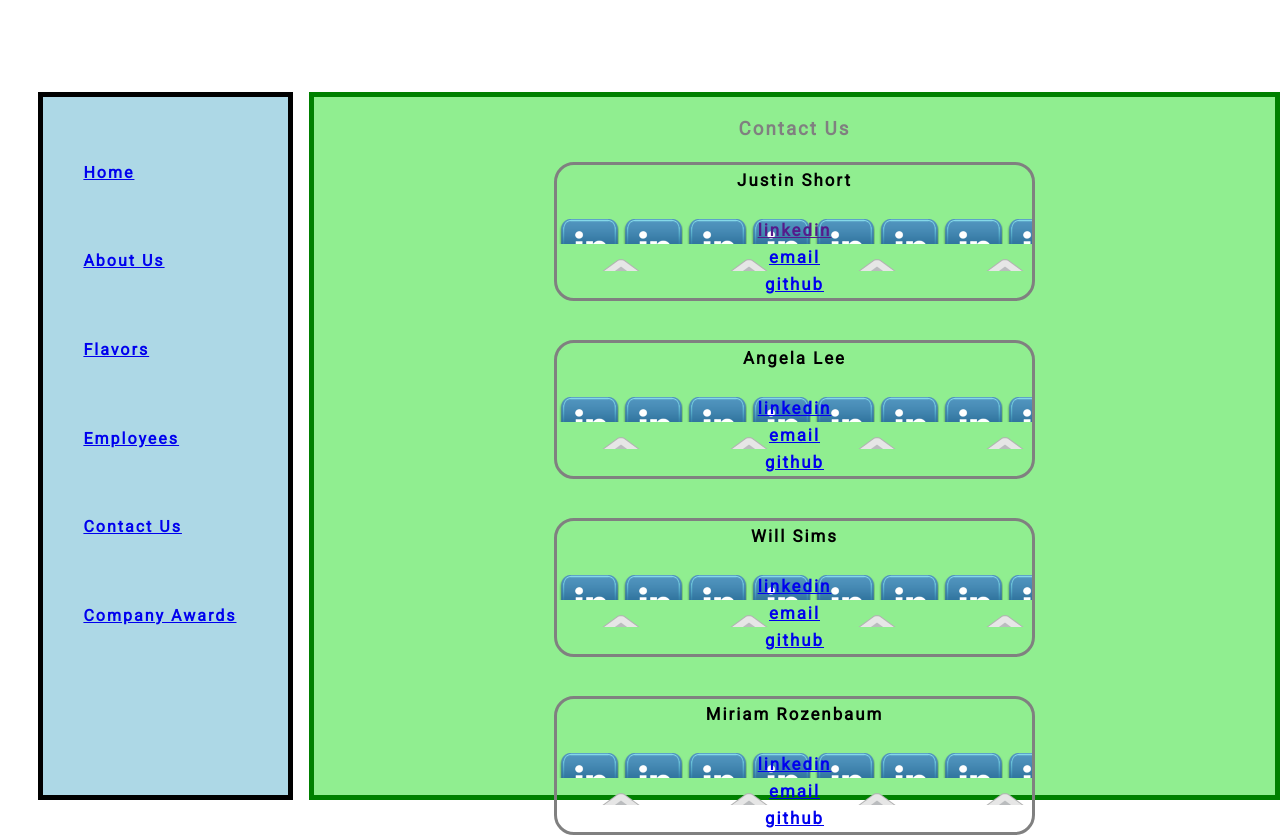
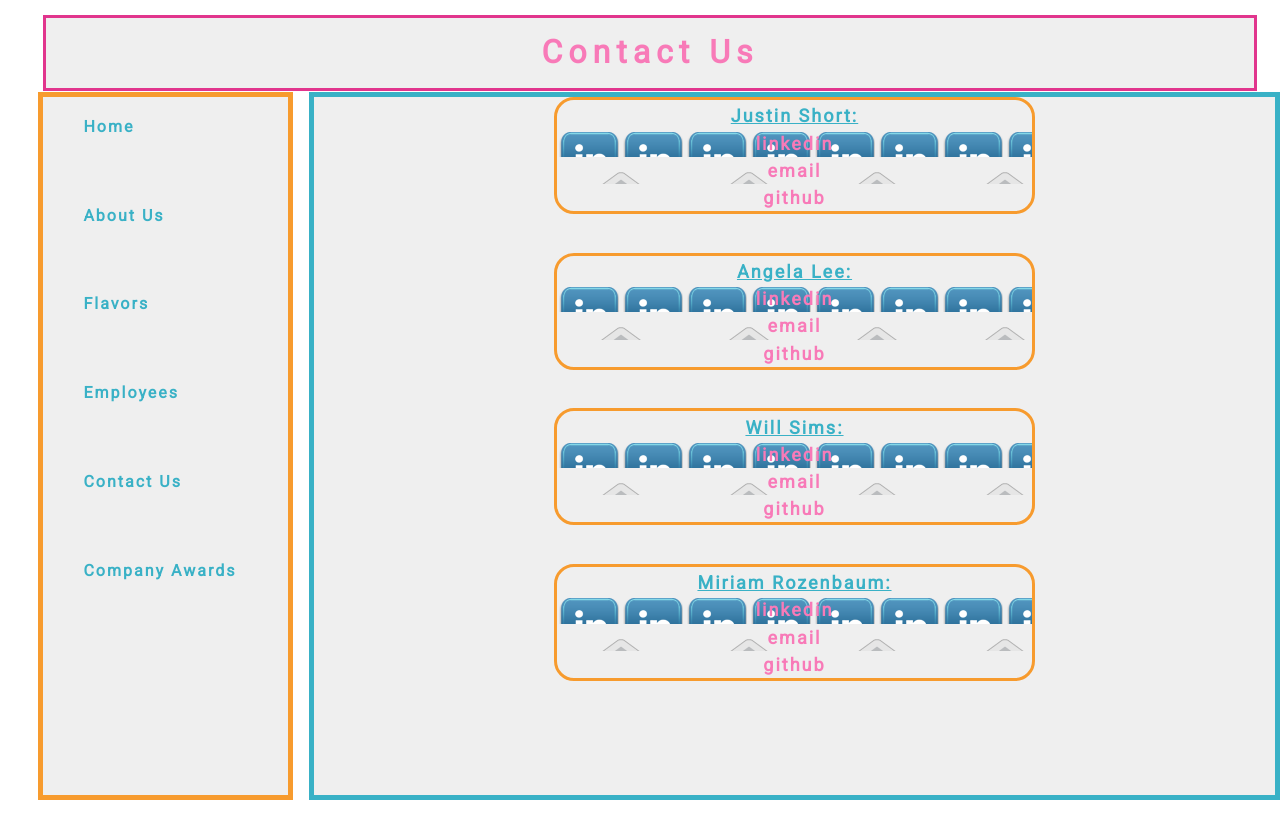
Before and after one commit to nss-day-cohort-18/group-project-static-web-coder-geniuses, a plain HTML site: page contact.html in a window 1280 px wide. Shown: the top 839 px of the page. Drawn offline with Linux system fonts and the light colour scheme; files whose address does not match are found by name.

Commit message:
changed css styling, colors etc, changed border

```diff
--- a/contact.html
+++ b/contact.html
@@ -3,10 +3,14 @@
 		<!-- TOP HEADER WITH TITLE -->
 <head>
 	<meta charset="utf-8">
-	<title>Genius Ice Cream</title>
+	<div class="header">
+		<title>Genius Ice Cream</title>
+		<h1>Contact Us</h1>
+	</div>
+
 	<link href="https://fonts.googleapis.com/css?family=Roboto:300,400" rel="stylesheet">
 	<link rel="stylesheet" type="text/css" href="css/styles.css">
-	<meta name="viewport" content="width=device-width, initial-scale=1.0">
+
 </head>
 <body>
 
@@ -26,12 +30,13 @@
 	</div>
 
 
+
 	<!-- MAIN CONTENT -->
 	<div class="main">
-	    <h3 class="contactUsHeader">Contact Us<h3>
+
 	    <section class="contactPerson">
 	    	<ul class="contactInfo">
-	    		<li><h4 class="contactName">Justin Short</h4></li>
+	    		<li><h4 class="contactName">Justin Short:</h4></li>
           		<li class="linkedin"><a href="">linkedin</a></li>
             	<li class="mail"><a href="mailto:shortjustin880@gmail.com">email</a></li>
             	<li class="github"><a href="https://github.com/short880">github</a></li>
@@ -40,7 +45,7 @@
 
 	    <section class="contactPerson">
 	    	<ul class="contactInfo">
-	    		<li><h4 class="contactName">Angela Lee</h4></li>
+	    		<li><h4 class="contactName">Angela Lee:</h4></li>
           		<li class="linkedin"><a href="https://www.linkedin.com/in/angelalee-615">linkedin</a></li>
             	<li class="mail"><a href="mailto:leead4@gmail.com">email</a></li>
             	<li class="github"><a href="https://github.com/leead4">github</a></li>
@@ -49,7 +54,7 @@
 
 	    <section class="contactPerson">
 	    	<ul class="contactInfo">
-	    		<li><h4 class="contactName">Will Sims</h4></li>
+	    		<li><h4 class="contactName">Will Sims:</h4></li>
 	    		<li class="linkedin"><a href="https://www.linkedin.com/in/willsimsiii">linkedin</a></li>
 	    		<li class="mail"><a href="mailto:willsims514@gmail.com">email</a></li>
 	    		<li class="github"><a href="https://github.com/willsims14">github</a></li>
@@ -58,7 +63,7 @@
 
 	    <section class="contactPerson">
 	    	<ul class="contactInfo">
-	    		<li><h4 class="contactName">Miriam Rozenbaum</h4></li>
+	    		<li><h4 class="contactName">Miriam Rozenbaum:</h4></li>
           		<li class="linkedin"><a href="https://www.linkedin.com/in/miriam-rozenbaum-250253103">linkedin</a></li>
             	<li class="mail"><a href="mailto:mirirozenbaum5@gmail.com">email</a></li>
             	<li class="github"><a href="https://github.com/mrozenbaum">github</a></li>
--- a/css/styles.css
+++ b/css/styles.css
@@ -9,7 +9,7 @@ body {
 body {
   font-family:'Roboto', sans-serif;
   font-weight: 200;
-  color:gray;
+  color:#F79B2E;
   background-color: white;
   line-height: 1.7em;
   letter-spacing: 2px;
@@ -26,25 +26,27 @@ body {
 /**** WHOLE PAGE ****/
 
 /* TOP HEADER STYLING */
-.top {
+/*.top {*/
 /*    position:absolute;*/
-    left:0; right:0;
+ /*   left:0; right:0;
     height: 92px;
-}
+}*/
 
 
 
 /* TOP HEADER STYLING */
 .header {
-    border: 2px orange solid;
-    margin: 15px 15px 30px 15px;
+    border: 3px #E1358D solid;
+    margin: 15px 15px 30px 35px;
     text-align: center;
-    color: #45997A;
-    font-family: "Roboto";
-    background-color: #DBFFD9;
+    color: #F87AB8;
+    font-family: 'Roboto', sans-serif;
+    background-color: #EFEFEF;
+    letter-spacing: 6px;
 }
 .header h1 {
   text-align: center;
+
 }
 
 /*** NAVIGATION BAR ***/
@@ -53,36 +55,44 @@ body {
 /* LEFT SIDE BAR STYLING*/
 .left {
     float: left;
-    background-color: #bfbfbf;
-    border: 5px black solid;
+    border: 5px #F79B2E solid;
     margin-left: 2%;
     margin-right: 2%;
     font-weight: 700;
     position:absolute;
     left:1%; top:92px; bottom: 0;
     width: 245px;
-    background-color: lightblue;
+    background-color: #EFEFEF;
 }
 
 .left ul {
 	list-style: none;
-
 }
 
 .left ul li {
-	color: yellow;
-	margin: 30% 0% 30% 0;
+	margin: 0% 0% 30% 0;
 }
+/* links are #39B1C6 */
+.left a {
+  text-decoration: none;
+  color: #39B1C6;
+}
+/* links are #E1358D when hover and have blue border */
+.left a:hover {
+  color: #E1358D;
+  border: 2px solid #39B1c6;
+}
+
 
 
 /* MAIN CONTENT (RIGHT SIDE) STYLING */
 .main {
   float: left;
-  border: 5px solid green;
+  border: 5px solid #39B1C6;
   margin-left: 5%;
     position: absolute;
     left:245px; top:92px; right:0; bottom:0;
-    background-color: lightgreen;
+    background-color: #EFEFEF;
 }
 
 .marginMain{
@@ -113,7 +123,7 @@ body {
 }*/
 .description {
   font-size: auto;
-  color: green;
+  color: #E1358D;
 }
 
 .cardHeader {
@@ -132,8 +142,9 @@ body {
 /* footer */
 .footer {
     text-align: center;
-    margin-top: 50%;
+    margin-top: 100%;
     margin-left: 6%;
+    clear: both;
 }
 
 /********************************************************************************
@@ -143,6 +154,20 @@ body {
 /********************************************************************************
 * THIS IS FOR THE ABOUT PAGE
 **********************************************************************************/
+
+
+
+/* heading is #E1358D */
+.marginMain h3,
+h4 {
+  color: #E1358D;
+}
+/* centers 'a little about ourselves:' */
+.marginMain h4 {
+  text-align: center;
+}
+
+
 
 
 /*********************************************************************************
@@ -180,11 +205,17 @@ body {
 
 .contactName{
   font-family: "Roboto";
-  color: black;
+  color: #39B1C6;
+  text-decoration: underline;
   margin-top: .5%;
+  /* no space between links and names */
+  margin-bottom: 0;
 }
 
-.contactPerson{
+.contactPerson ul {
+  text-align: center;
+  font-size: 18px;
+  font-weight: bold;
   border-style: solid;
   border-radius: 20px 20px 20px 20px;
   margin-left: 25%;
@@ -192,8 +223,15 @@ body {
   margin-bottom: 4%;
 }
 
-
-
+/* links are #F87AB8 color */
+.contactPerson a {
+  text-decoration: none;
+  color: #F87AB8;
+}
+/* links turn #F79B2E when hover over */
+.contactPerson a:hover {
+  color: #F79B2E;
+}
 
 
 
```
Also changed, not shown: about.html (+29 -15 lines), awards.html (+6 -8 lines), employees.html (+9 -7 lines), flavors.html (+2 -1 lines), index.html (+3 -1 lines).
